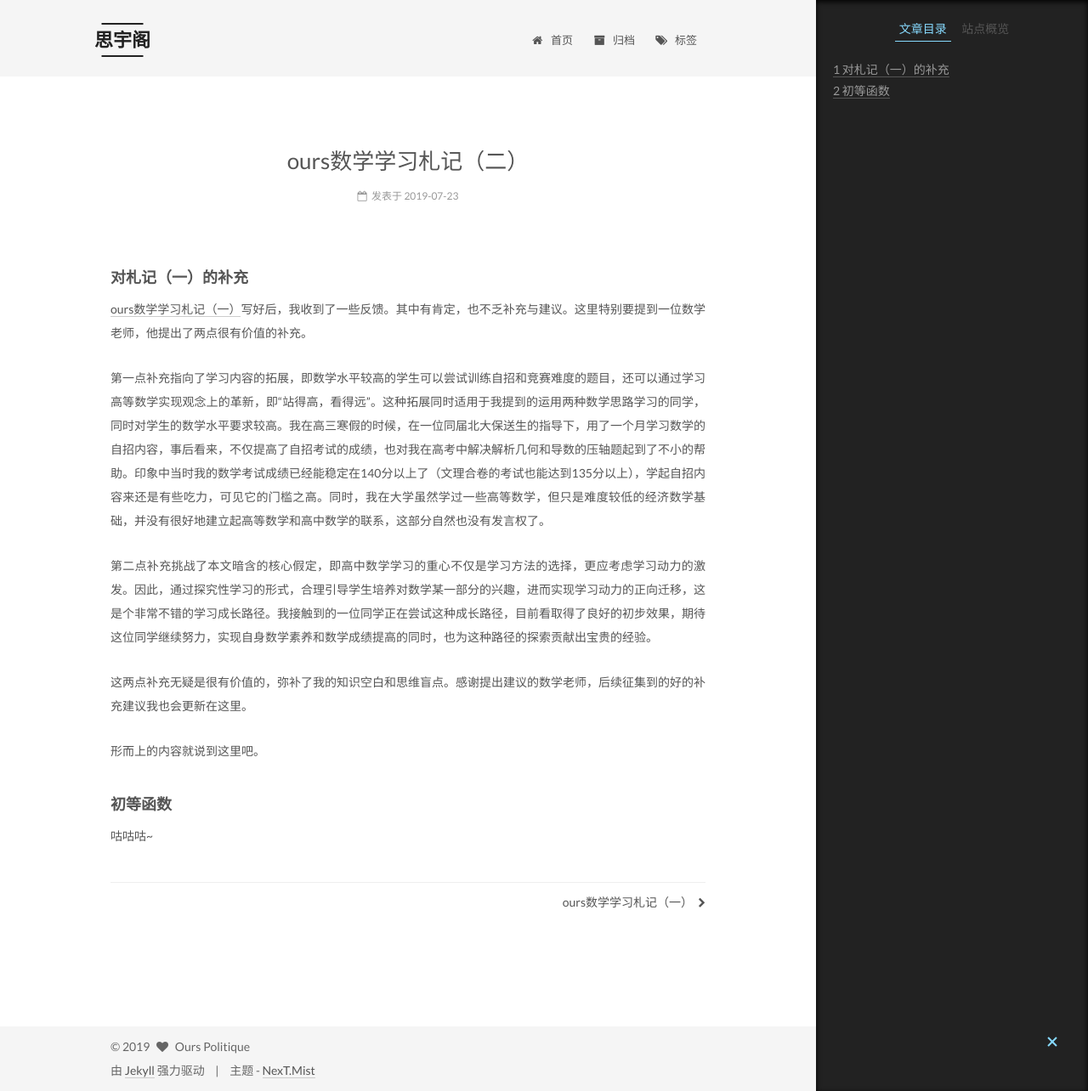
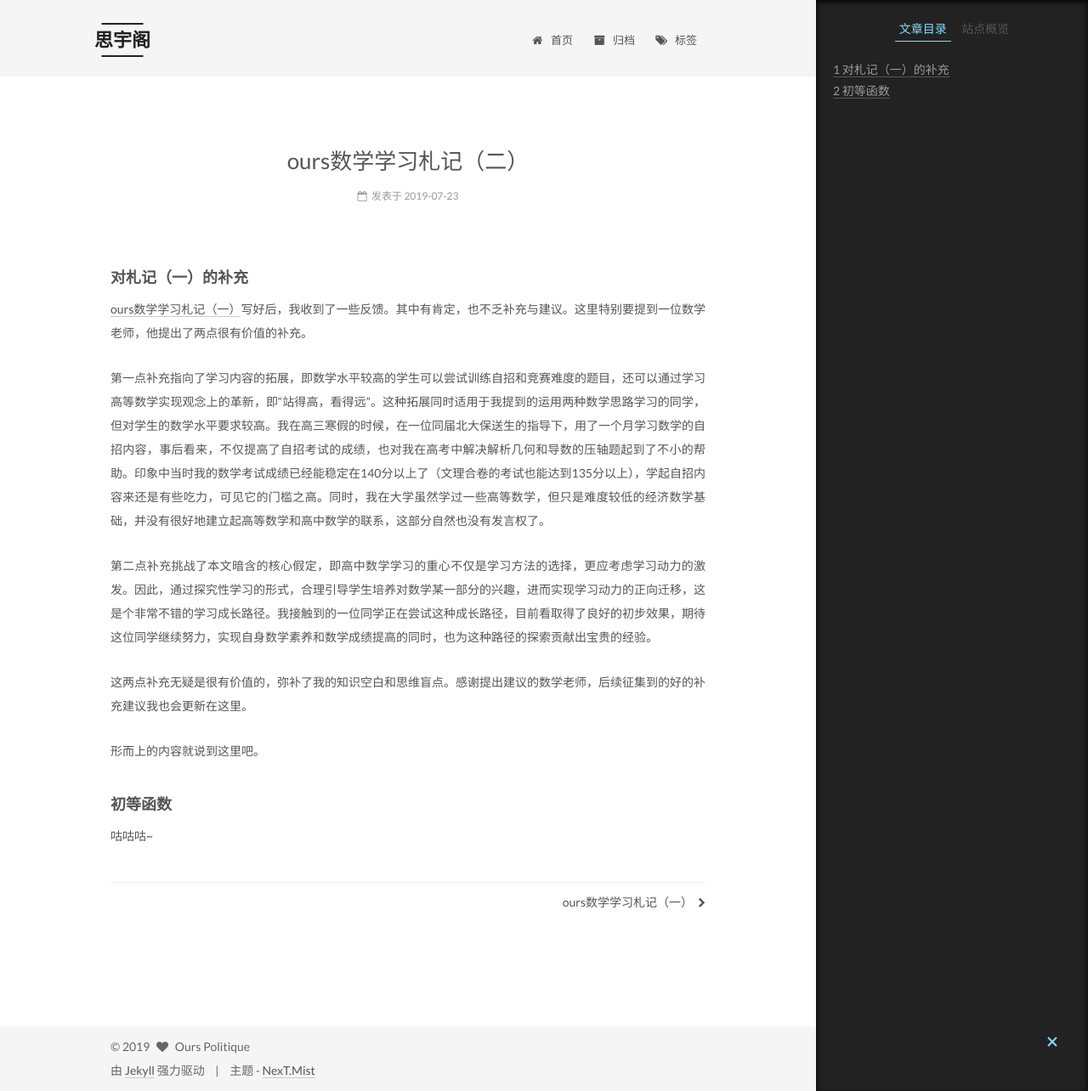
Before and after one commit to ourspolitique/ourspolitique.github.io, a Jekyll site: the page built from _posts/2019-07-23-mathématiques-02.md, in a window 1280 px wide and 1284 px high. Shown: the whole window at 85% size. Built offline with Jekyll 4.4.1, drawn with Linux system fonts in a browser that asks for light colours.

Commit message:
Update 2019-07-23-mathématiques-02.md

```diff
--- a/_posts/2019-07-23-mathématiques-02.md
+++ b/_posts/2019-07-23-mathématiques-02.md
@@ -9,7 +9,7 @@ tags:
 [ours数学学习札记（一）](https://ourspolitique.github.io/2019/07/20/mathematiques/)写好后，我收到了一些反馈。其中有肯定，也不乏补充与建议。这里特别要提到一位数学老师，他提出了两点很有价值的补充。
 <!-- more -->
 
-第一点补充指向了学习内容的拓展，即数学水平较高的学生可以尝试训练自招和竞赛难度的题目，还可以通过学习高等数学实现观念上的革新，即“站得高，看得远”。这种拓展同时适用于我提到的运用两种数学思路学习的同学，同时对学生的数学水平要求较高。我在高三寒假的时候，在一位同届北大保送生的指导下，用了一个月学习数学的自招内容，事后看来，不仅提高了自招考试的成绩，也对我在高考中解决解析几何和导数的压轴题起到了不小的帮助。印象中当时我的数学考试成绩已经能稳定在140分以上了（文理合卷的考试也能达到135分以上），学起自招内容来还是有些吃力，可见它的门槛之高。同时，我在大学虽然学过一些高等数学，但只是难度较低的经济数学基础，并没有很好地建立起高等数学和高中数学的联系，这部分自然也没有发言权了。
+第一点补充指向了学习内容的拓展，即数学水平较高的学生可以尝试训练自招和竞赛难度的题目，还可以通过学习高等数学实现观念上的革新，即“站得高，看得远”。这种拓展同时适用于我提到的运用两种数学思路学习的同学，但对学生的数学水平要求较高。我在高三寒假的时候，在一位同届北大保送生的指导下，用了一个月学习数学的自招内容，事后看来，不仅提高了自招考试的成绩，也对我在高考中解决解析几何和导数的压轴题起到了不小的帮助。印象中当时我的数学考试成绩已经能稳定在140分以上了（文理合卷的考试也能达到135分以上），学起自招内容来还是有些吃力，可见它的门槛之高。同时，我在大学虽然学过一些高等数学，但只是难度较低的经济数学基础，并没有很好地建立起高等数学和高中数学的联系，这部分自然也没有发言权了。
 
 第二点补充挑战了本文暗含的核心假定，即高中数学学习的重心不仅是学习方法的选择，更应考虑学习动力的激发。因此，通过探究性学习的形式，合理引导学生培养对数学某一部分的兴趣，进而实现学习动力的正向迁移，这是个非常不错的学习成长路径。我接触到的一位同学正在尝试这种成长路径，目前看取得了良好的初步效果，期待这位同学继续努力，实现自身数学素养和数学成绩提高的同时，也为这种路径的探索贡献出宝贵的经验。
 
```
